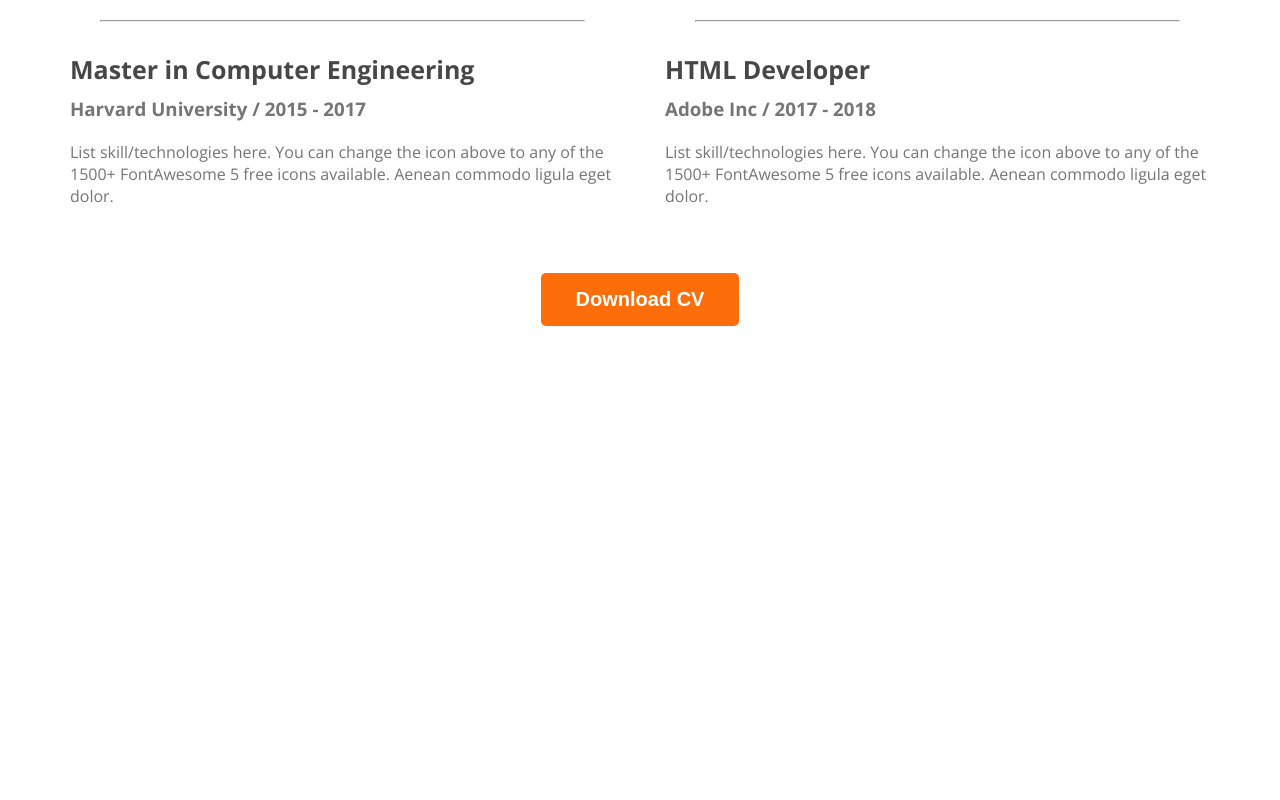
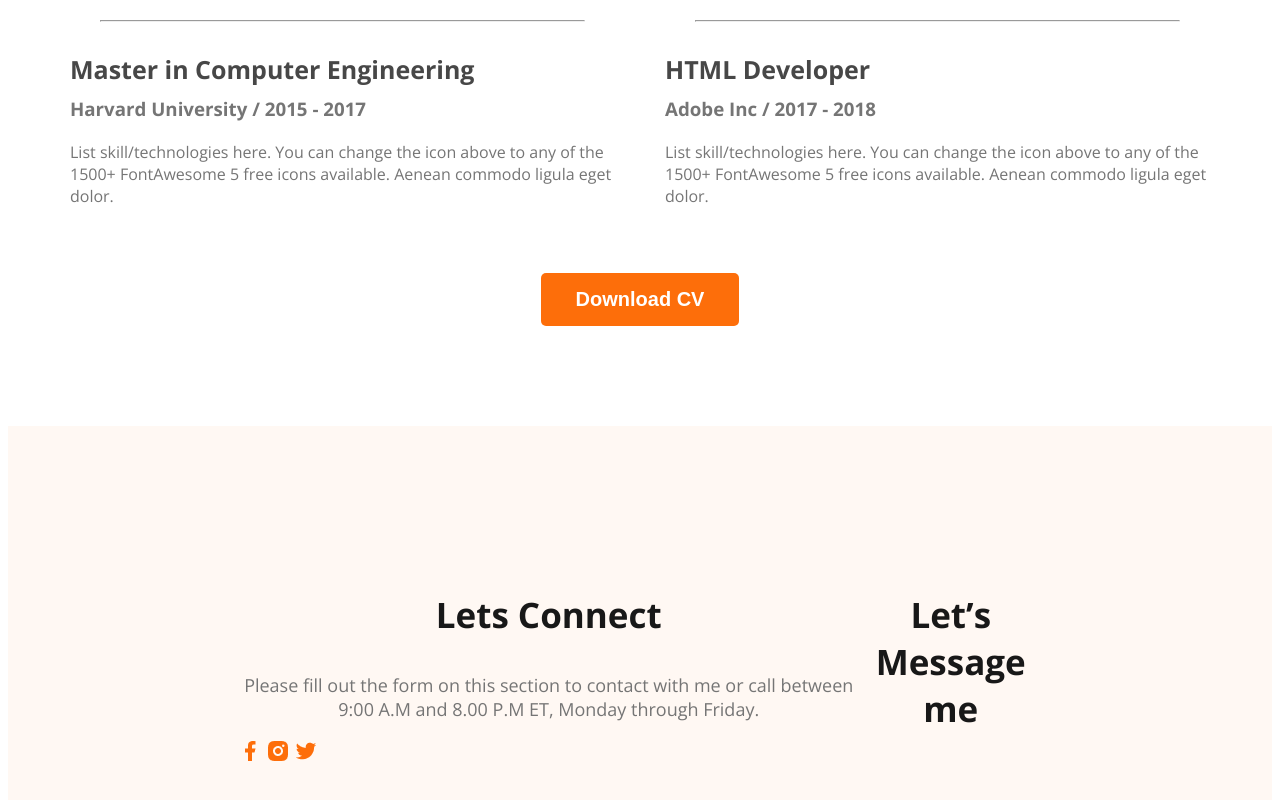
Before and after one commit to showlin1/webdeveloper-portfolio, a plain HTML site: page index.html in a window 1280 px wide. Shown: the part 2868-3668 px from the top of the page. Before the commit the page ends 3202 px from the top, so only its background shows below. Drawn offline with nearby package versions, Linux system fonts and the light colour scheme.

Commit message:
basic footer

```diff
--- a/index.html
+++ b/index.html
@@ -154,7 +154,18 @@
         </section>
     </main>
     <footer>
-
+         <div class="footer-column">
+            <h3 class="section-title">Lets Connect</h3>
+            <p class="section-description">Please fill out the form on this section to contact with me or call between 9:00 A.M and 8.00 P.M ET, Monday through Friday.</p>
+             <div class="social-links">
+                <a href=""><img src="images/icons/facebook.png" alt=""></a>
+                <a href=""><img src="images/icons/insta.png" alt=""></a>
+                <a href=""><img src="images/icons/twitter.png" alt=""></a>
+             </div>
+         </div>
+         <div class="footer-column">
+            <h3 class="section-title">Let’s Message me</h3>
+         </div>
     </footer>
 </body>
 
--- a/styles/portfolio.css
+++ b/styles/portfolio.css
@@ -183,3 +183,10 @@ main section {
     text-align: center;
     margin-top: 50px;
 }
+/* footer styles */
+footer{
+    display: flex;
+    background: #FFF8F3;
+    margin-top: 100px;
+    padding: 130px 230px;
+}
```
